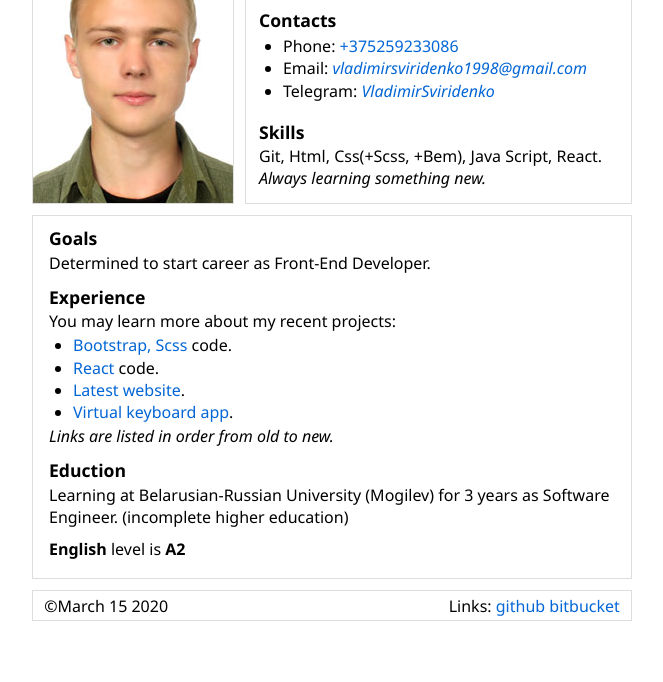
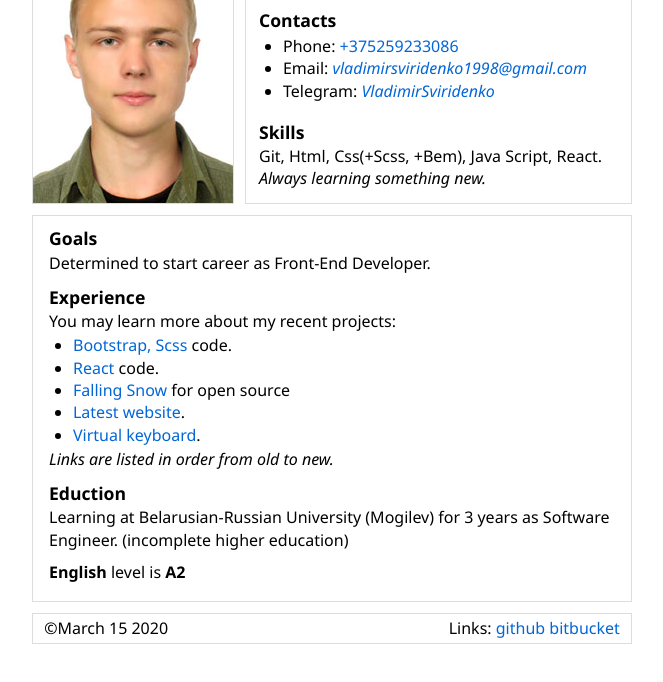
Before and after one commit to vladimir-sviridenko/cv, a plain HTML site: page index.html in a window 1280 px wide. Shown: the part 68-750 px from the top of the page, without its empty margins (308-971 px from the left). Drawn offline with Linux system fonts and the light colour scheme.

Commit message:
feat: update cv

```diff
--- a/index.html
+++ b/index.html
@@ -45,8 +45,9 @@
         <ul>
           <li><a href="https://bitbucket.org/Vladimir_Sviridenko/vsviridenko_homeworks/">Bootstrap, Scss</a> code.</li>
           <li><a href="https://bitbucket.org/Vladimir_Sviridenko/sviridenko-furniture-website">React</a> code.</li>
+          <li><a href="https://github.com/js-machine/js-machine-app/pull/71">Falling Snow</a> for open source</li>
           <li><a href="https://github.com/vladimir-sviridenko/html-task">Latest website</a>.</li>
-          <li><a href="https://github.com/vladimir-sviridenko/virtual-keyboard">Virtual keyboard app</a>.</li>
+          <li><a href="https://github.com/vladimir-sviridenko/virtual-keyboard">Virtual keyboard</a>.</li>
         </ul>
         <em>Links are listed in order from old to new.</em>
       </div>
```
